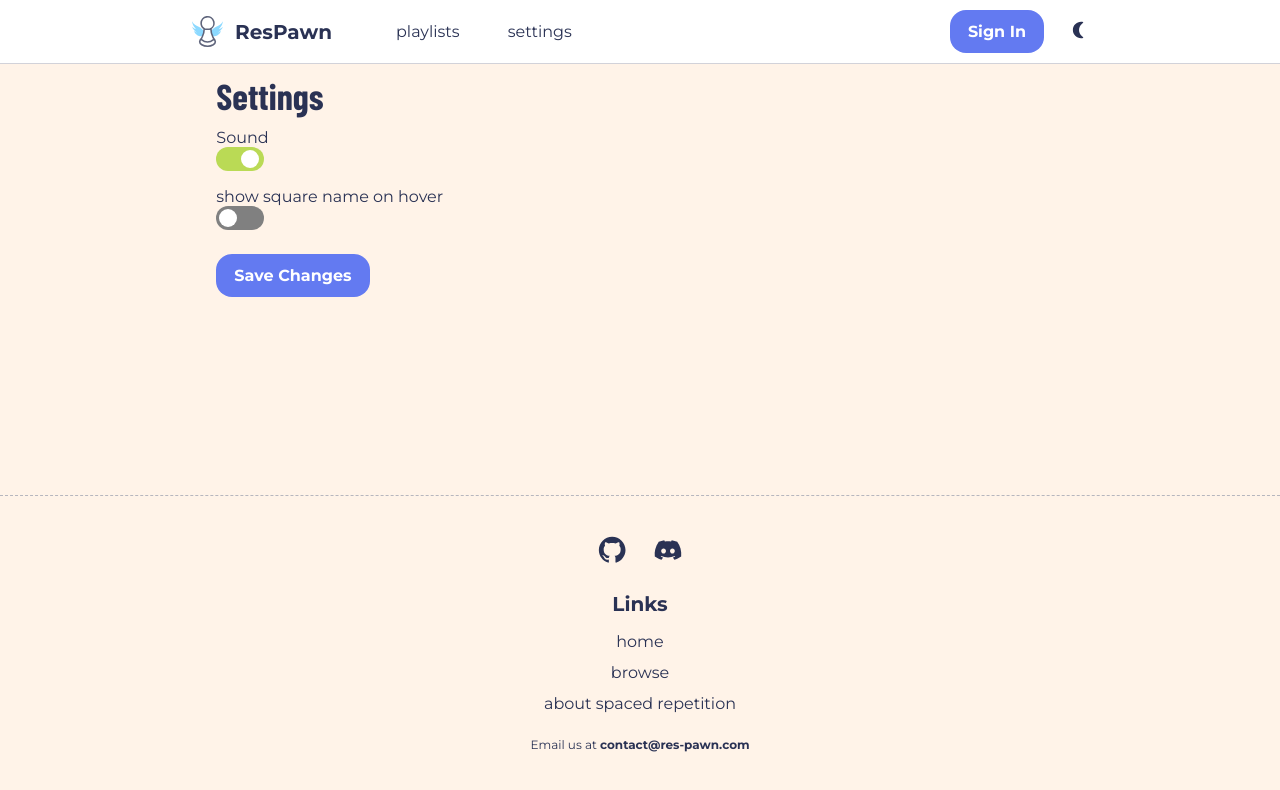
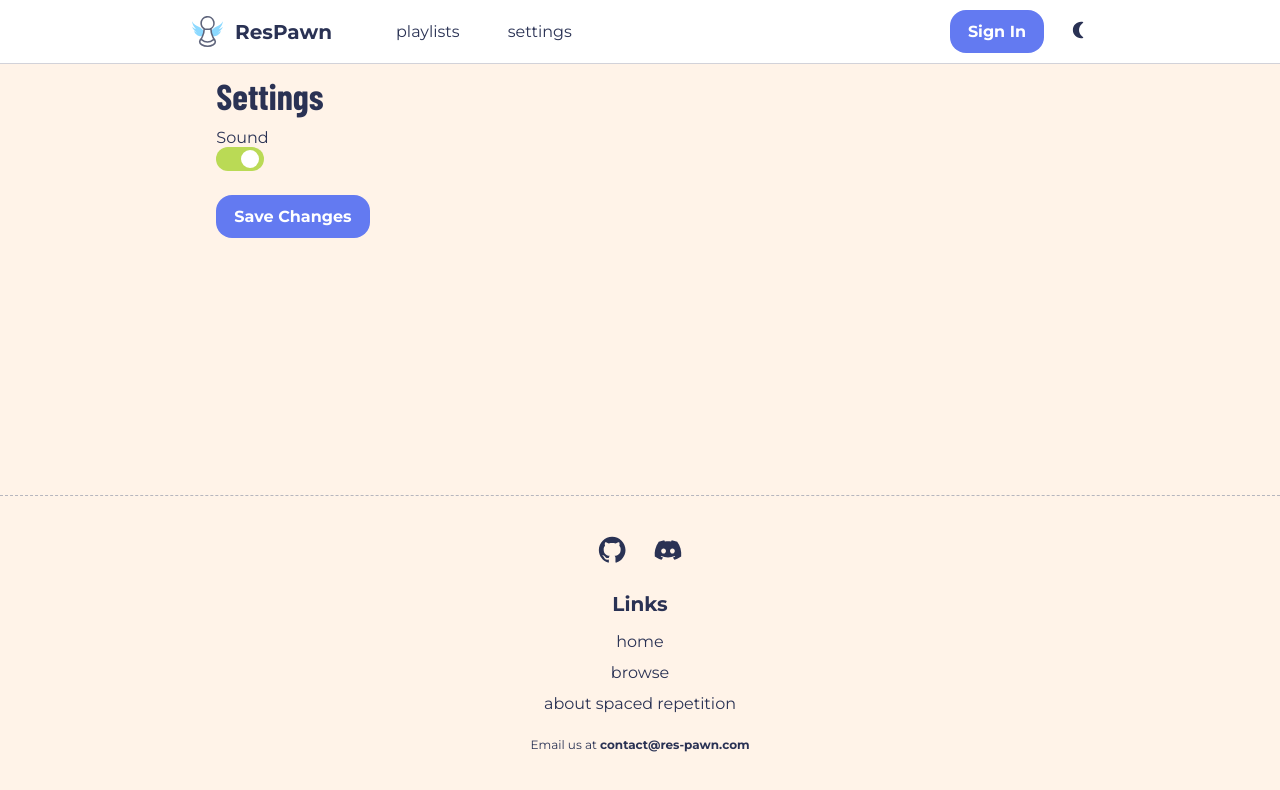
Before and after one commit to Boom123bam/Res-pawn, a SvelteKit app: page /settings in a window 1280 px wide. Shown: the top 790 px of the page. Built offline with nearby package versions, Linux system fonts and the light colour scheme; no server answers.

Commit message:
Remove hover setting

```diff
--- a/src/modules/localStorage.js
+++ b/src/modules/localStorage.js
@@ -2,7 +2,6 @@ import { browser } from '$app/environment';
 
 const defaultSettings = {
     sound: true,
-    showIndicatorOnHover: false,
     theme: 'light',
 };
 
--- a/src/routes/settings/+page.svelte
+++ b/src/routes/settings/+page.svelte
@@ -1,6 +1,6 @@
 <script>
-    import { browser } from "$app/environment";
-    import { getSettings, storeSettings } from "../../modules/localStorage";
+    import { browser } from '$app/environment';
+    import { getSettings, storeSettings } from '../../modules/localStorage';
     let settings = getSettings();
 </script>
 
@@ -17,13 +17,13 @@
                     bind:checked={settings.sound}
                 />
                 <label for="sound-switch" />
-                <h6>show square name on hover</h6>
+                <!-- <h6>show square name on hover</h6>
                 <input
                     type="checkbox"
                     id="squares-switch"
                     bind:checked={settings.showIndicatorOnHover}
                 />
-                <label for="squares-switch" />
+                <label for="squares-switch" /> -->
             </fieldset>
             <button
                 type="submit"
@@ -41,7 +41,7 @@
     button.save {
         align-self: flex-start;
     }
-    input[type="checkbox"] {
+    input[type='checkbox'] {
         height: 0;
         width: 0;
         visibility: hidden;
@@ -64,7 +64,7 @@
     }
 
     label:after {
-        content: "";
+        content: '';
         position: absolute;
         top: var(--toggle-gap);
         left: var(--toggle-gap);
```
